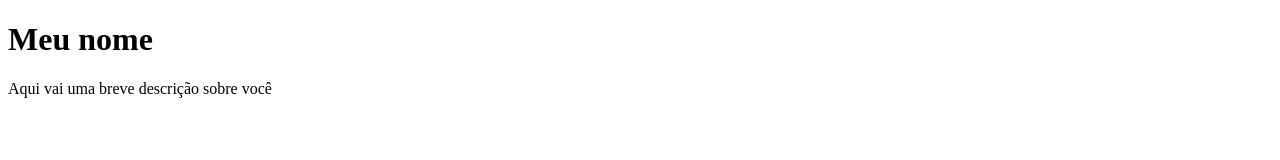
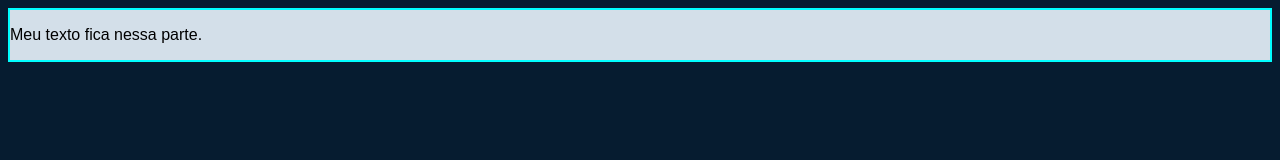
Before and after one commit to Jacksonsnt/aulas_curso_frontend, a plain HTML site: page index.html in a window 1280 px wide. Drawn offline with Linux system fonts and the light colour scheme.

Commit message:
aula_06_divs

```diff
--- a/index.html
+++ b/index.html
@@ -1,13 +1,26 @@
 <!DOCTYPE html>
-<html lang="en">
+<html lang="pt-br">
 <head>
     <meta charset="UTF-8">
     <meta name="viewport" content="width=device-width, initial-scale=1.0">
-    <title>Minha página pessoal</title>
+    <title>Aula - Div com CSS</title>
+    <style>
+        .minhaclasse{
+            background-color: rgb(211, 223, 233);
+            font-family: Arial, Helvetica, sans-serif;
+            border: 2px solid aqua;
+        }
+        .minhaclassepg{
+            background-color: rgb(6, 28, 48);
+            font-family: Arial, Helvetica, sans-serif
+        }
+    </style>
 </head>
-<body>
-    <h1>Meu nome</h1>
-    <p>Aqui vai uma breve descrição sobre você</p>
-    <img src="">
+<body class="minhaclassepg">
+
+
+    <div class="minhaclasse">
+        <p>Meu texto fica nessa parte.</p>
+    </div>
 </body>
 </html>
```
